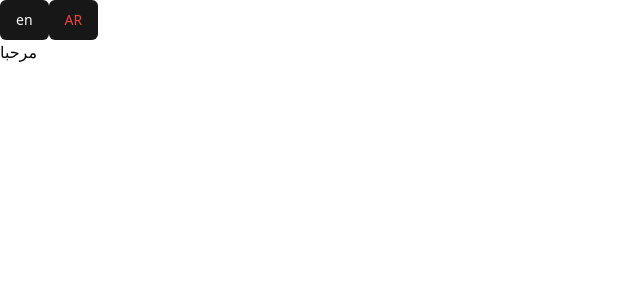
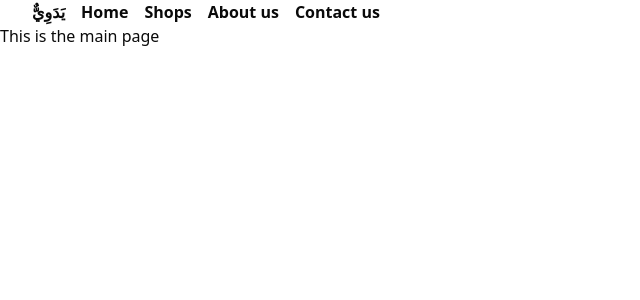
Before and after one commit to yadwy-app/yadwy-frontend-arc, a Nuxt app: page / in a window 1280 px wide. Shown: the top 300 px of the page, without its empty margins (0-640 px from the left). Built offline with nearby package versions, Linux system fonts and the light colour scheme.

Commit message:
add navbar

```diff
--- a/app.vue
+++ b/app.vue
@@ -1,15 +1,7 @@
 <script setup>
-const { locale, setLocale } = useI18n()
 </script>
 <template>
-  <div>
-    <NuxtRouteAnnouncer />
-    <div>
-      <div>
-        <Button @click="setLocale('en')">en</Button>
-        <Button @click="setLocale('ar')" class="text-red-500">AR</Button>
-        <p>{{ $t('welcome') }}</p>
-      </div>
-    </div>
-  </div>
+  <NuxtLayout >
+      <NuxtPage  />
+  </NuxtLayout >
 </template>
--- a/assets/css/tailwind.css
+++ b/assets/css/tailwind.css
@@ -76,3 +76,9 @@
     @apply bg-background text-foreground;
   }
 }
+
+@layer utilities {
+  .container {
+    @apply mx-auto w-full max-w-7xl px-4 sm:px-6 lg:px-8;
+  }
+}
--- /dev/null
+++ b/layouts/default.vue
@@ -0,0 +1,10 @@
+<template>
+  <nav class="space-x-4 container font-bold">
+    <NuxtLink to="/">يَدَوِيٌّ</NuxtLink>
+    <NuxtLink to="/">Home</NuxtLink>
+    <NuxtLink to="/shop">Shops</NuxtLink>
+    <NuxtLink to="/about-us">About us</NuxtLink>
+    <NuxtLink to="/contact-us">Contact us</NuxtLink>
+  </nav>
+  <slot/>
+</template>
--- a/nuxt.config.ts
+++ b/nuxt.config.ts
@@ -1,4 +1,5 @@
 // https://nuxt.com/docs/api/configuration/nuxt-config
+import { resolve } from 'path'
 export default defineNuxtConfig({
   compatibilityDate: '2024-04-03',
   devtools: { enabled: true },
@@ -10,12 +11,15 @@ export default defineNuxtConfig({
     prefix: '',
     /**
      * Directory that the component lives in.
-     * @default "./components/ui"
+     * @default.vue "./components/ui"
      */
     componentDir: './components/ui'
   },
   i18n: {
     defaultLocale: "ar",
     locales: ["en", "ar"],
+  },
+  alias: {
+    "@": resolve(__dirname, "./components"),
   }
 })
--- /dev/null
+++ b/pages/about-us/index.vue
@@ -0,0 +1,3 @@
+<template>
+  <p>About us page</p>
+</template>
--- /dev/null
+++ b/pages/contact-us/index.vue
@@ -0,0 +1,5 @@
+<template>
+  <p>Contact us page</p>
+</template>
+<script setup lang="ts">
+</script>
--- /dev/null
+++ b/pages/index.vue
@@ -0,0 +1,3 @@
+<template>
+    <p class="">This is the main page</p>
+</template>
--- /dev/null
+++ b/pages/shop/index.vue
@@ -0,0 +1,3 @@
+<template>
+    <p>Shop Page</p>
+</template>
```
